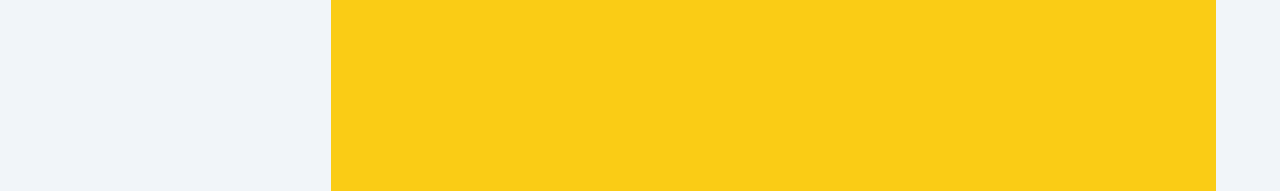
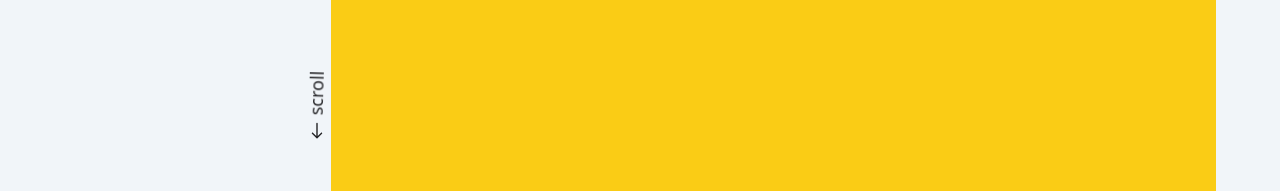
Before and after one commit to AdishtJaglan/portfolio-v1, a React (Vite) app in the folder client/: page /home in a window 1280 px wide. Shown: the part 1369-1560 px from the top of the page. Built offline with nearby package versions, Linux system fonts and the light colour scheme.

Commit message:
add scroll indicator

```diff
--- a/client/src/components/About.jsx
+++ b/client/src/components/About.jsx
@@ -1,5 +1,6 @@
 import { motion } from "framer-motion";
 import { FaChevronLeft, FaChevronRight } from "react-icons/fa";
+import { IoIosArrowRoundDown } from "react-icons/io";
 import PropTypes from "prop-types";
 import Skill from "./Skill";
 
@@ -12,7 +13,7 @@ export default function About({ showMore, handleClick }) {
         <div className="flex h-full w-[95vw]">
           <div className="ml-[2.3rem] w-1/4 bg-light dark:bg-theme-2"></div>
           <div
-            className={`flex w-3/4 flex-col items-center justify-center bg-theme-2 p-8 transition-opacity duration-700 dark:bg-dark ease-in ${showMore ? "opacity-60" : ""} `}
+            className={`flex w-3/4 flex-col items-center justify-center bg-theme-2 p-8 transition-opacity duration-700 ease-in dark:bg-dark ${showMore ? "opacity-60" : ""} `}
           >
             <div className="ml-[7rem] flex w-full max-w-2xl flex-col justify-center space-y-6">
               <p className="text-3xl font-bold tracking-wider text-dark dark:text-light">
@@ -34,6 +35,27 @@ export default function About({ showMore, handleClick }) {
             </div>
           </div>
         </div>
+
+        <motion.div
+          className="absolute bottom-12 left-[23%]  z-10 flex flex-col items-center justify-evenly gap-2"
+          initial={{ opacity: 0, y: 20 }}
+          animate={{ opacity: 1, y: 0 }}
+          transition={{ duration: 1, delay: 0.5 }}
+        >
+          <motion.p
+            className="-rotate-90 text-lg font-light text-dark dark:text-light"
+            animate={{ rotate: [-90, -85, -90] }}
+            transition={{ duration: 1.5, repeat: Infinity, ease: "easeInOut" }}
+          >
+            scroll
+          </motion.p>
+          <motion.div
+            animate={{ y: [0, 5, 0] }}
+            transition={{ duration: 1.5, repeat: Infinity, ease: "easeInOut" }}
+          >
+            <IoIosArrowRoundDown className="h-auto w-7 text-dark dark:text-light" />
+          </motion.div>
+        </motion.div>
 
         <motion.div
           onClick={() => handleClick()}
```
